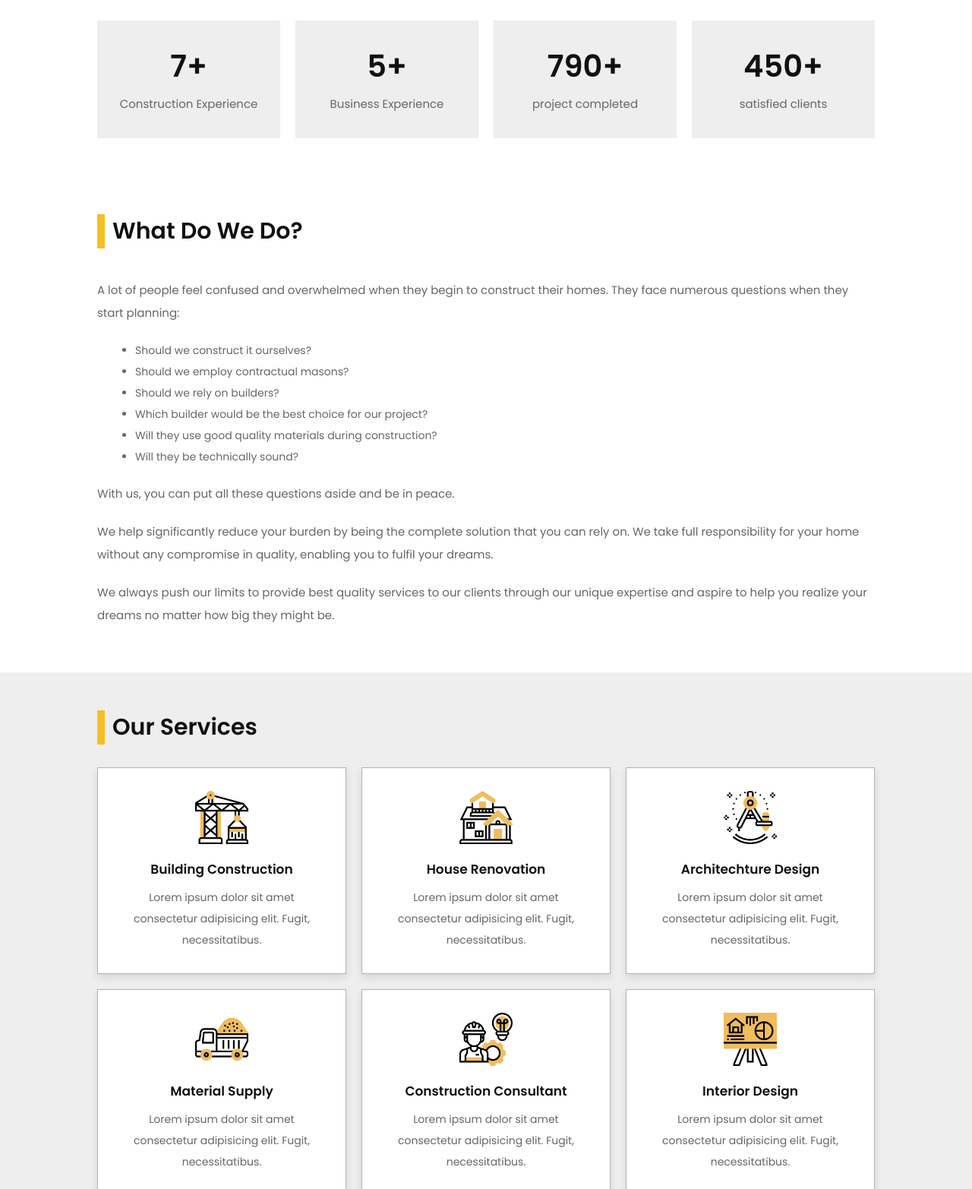
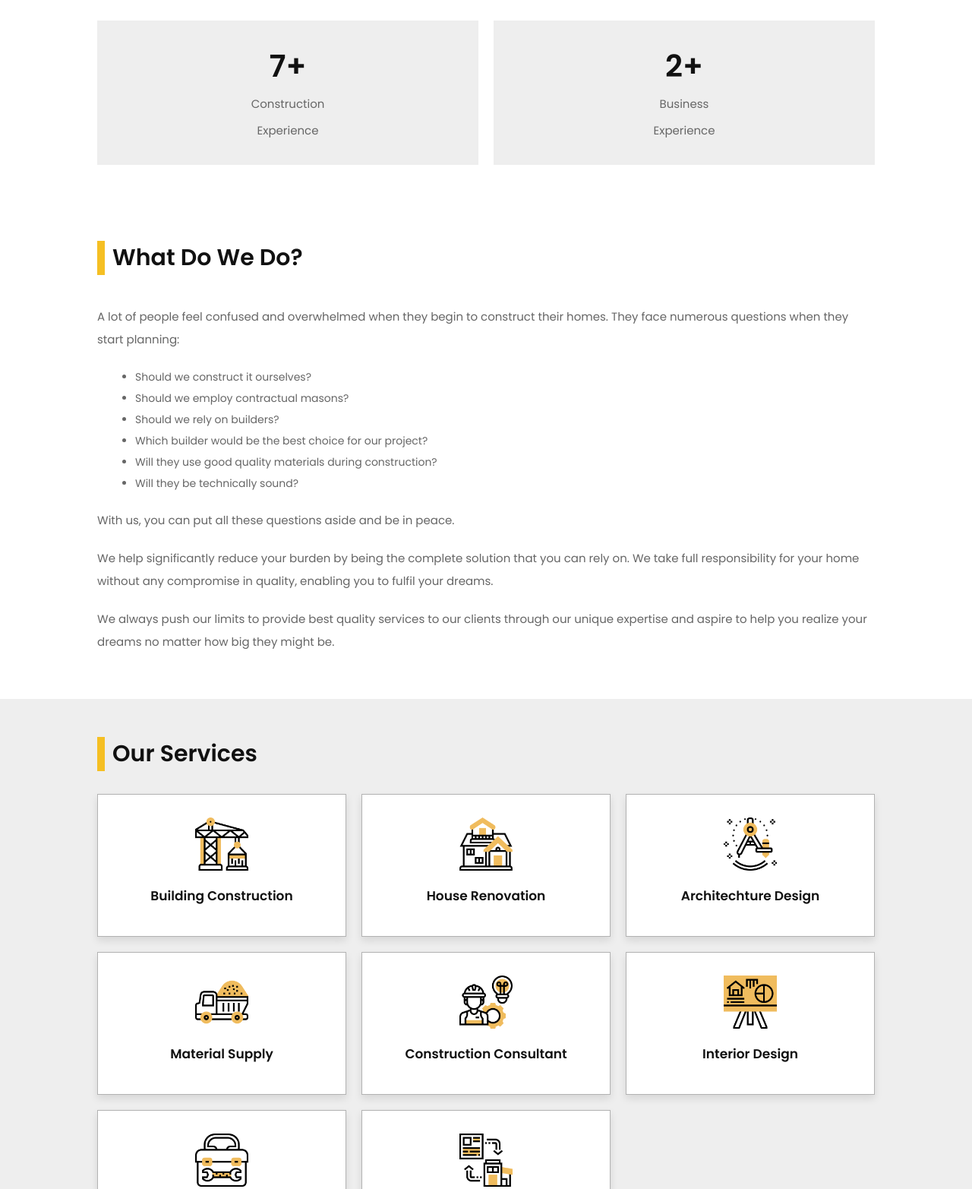
Before and after one commit to yk27/dbec, a plain HTML site: page index.html in a window 1280 px wide. Shown: the part 1196-2761 px from the top of the page at 76% size. Drawn offline with nearby package versions, Linux system fonts and the light colour scheme; some packages are replaced by stand-ins of ours; a script that the page names is missing.

Commit message:
Update index.html

```diff
--- a/index.html
+++ b/index.html
@@ -29,7 +29,7 @@
       <a href="#home">home</a>
       <a href="#about">about</a>
       <a href="#services">services</a>
-      <a href="#projects">projects</a>
+      <!-- <a href="#projects">projects</a> -->
       <a href="#pricing">pricing</a>
       <a href="#contact">contact</a>
       <!-- <a href="#blogs">blogs</a> -->
@@ -167,15 +167,15 @@
 
       <div class="box">
          <h3>7+</h3>
-         <p>Construction Experience</p>
+         <p>Construction</p><p> Experience</p>
       </div>
 
       <div class="box">
-         <h3>5+</h3>
-         <p>Business Experience</p>
+         <h3>2+</h3>
+         <p>Business</p><p> Experience</p>
       </div>
 
-      <div class="box">
+      <!-- <div class="box">
          <h3>790+</h3>
          <p>project completed</p>
       </div>
@@ -183,7 +183,7 @@
       <div class="box">
          <h3>450+</h3>
          <p>satisfied clients</p>
-      </div>
+      </div> -->
 
    </div>
 
@@ -231,49 +231,42 @@
       <div class="box">
          <img src="images/service-1.png" alt="">
          <h3>building construction</h3>
-         <p>Lorem ipsum dolor sit amet consectetur adipisicing elit. Fugit, necessitatibus.</p>
+         <!-- <p>Lorem ipsum dolor sit amet consectetur adipisicing elit. Fugit, necessitatibus.</p> -->
       </div>
 
       <div class="box">
          <img src="images/service-2.png" alt="">
          <h3>house renovation</h3>
-         <p>Lorem ipsum dolor sit amet consectetur adipisicing elit. Fugit, necessitatibus.</p>
       </div>
 
       <div class="box">
          <img src="images/service-3.png" alt="">
          <h3>architechture design</h3>
-         <p>Lorem ipsum dolor sit amet consectetur adipisicing elit. Fugit, necessitatibus.</p>
       </div>
 
       <div class="box">
          <img src="images/service-4.png" alt="">
          <h3>material supply</h3>
-         <p>Lorem ipsum dolor sit amet consectetur adipisicing elit. Fugit, necessitatibus.</p>
       </div>
 
       <div class="box">
          <img src="images/service-5.png" alt="">
          <h3>construction consultant</h3>
-         <p>Lorem ipsum dolor sit amet consectetur adipisicing elit. Fugit, necessitatibus.</p>
       </div>
 
       <div class="box">
          <img src="images/service-6.png" alt="">
          <h3>interior design</h3>
-         <p>Lorem ipsum dolor sit amet consectetur adipisicing elit. Fugit, necessitatibus.</p>
       </div>
 
       <div class="box">
          <img src="images/service-7.png" alt="">
          <h3>building maintenance</h3>
-         <p>Lorem ipsum dolor sit amet consectetur adipisicing elit. Fugit, necessitatibus.</p>
       </div>
 
       <div class="box">
          <img src="images/service-8.png" alt="">
          <h3>building renovation</h3>
-         <p>Lorem ipsum dolor sit amet consectetur adipisicing elit. Fugit, necessitatibus.</p>
       </div>
 
    </div>
@@ -282,7 +275,7 @@
 
 <!-- services section ends -->
 
-<!-- projects section starts  -->
+<!-- projects section starts
 
 <section class="projects" id="projects">
 
@@ -370,7 +363,7 @@
 
    </div>
 
-</section>
+</section>   -->
 
 <!-- projects section ends -->
 
```
